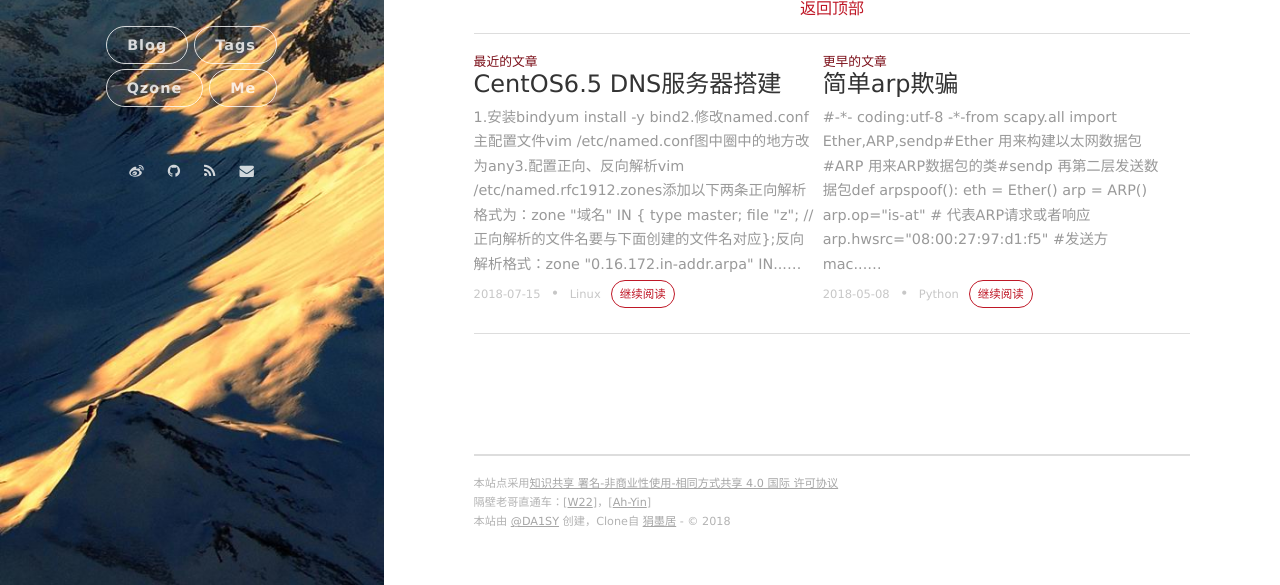
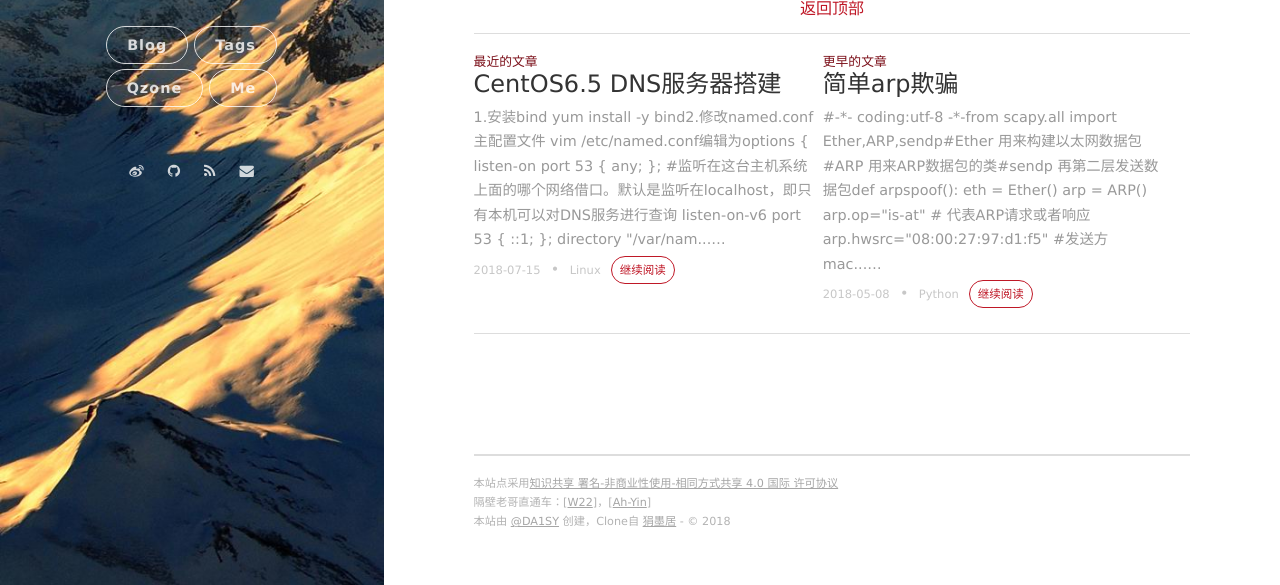
Before and after one commit to linusboyle/linusboyle.cn, a Jekyll site: the page built from _posts/2018-07-08-GGWKM.md, in a window 1280 px wide and 1304 px high. Shown: the part 719-1304 px from the top of the window. Built offline with Jekyll 4.4.1, drawn with Linux system fonts in a browser that asks for light colours; nearby versions of some CDN libraries.

Commit message:
Update 2018-07-15-BINK-DNS.MD

````diff
--- a/_posts/2018-07-15-BINK-DNS.MD
+++ b/_posts/2018-07-15-BINK-DNS.MD
@@ -11,39 +11,62 @@
 
 --------
 
-```shell
-yum install -y bind
-```
+
+>yum install -y bind
+
 
 2.修改`named.conf`主配置文件
 ---------------------
 
+
+>vim /etc/named.conf
+
+
+编辑为
 ```shell
-vim /etc/named.conf
+options {
+        listen-on port 53 { any; };       #监听在这台主机系统上面的哪个网络借口。默认是监听在localhost，即只有本机可以对DNS服务进行查询
+        listen-on-v6 port 53 { ::1; };
+        directory       "/var/named";
+        dump-file       "/var/named/data/cache_dump.db";
+        statistics-file "/var/named/data/named_stats.txt";
+        memstatistics-file "/var/named/data/named_mem_stats.txt";
+        allow-query     { any; };       #针对客户端的设置，表示到底谁可以对我的DNS服务提出查询请，原文为localhost，改为any
+        recursion yes;
+
+        dnssec-enable yes;
+        dnssec-validation yes;
+        dnssec-lookaside auto;
+
+        /* Path to ISC DLV key */
+        bindkeys-file "/etc/named.iscdlv.key";
+
+        managed-keys-directory "/var/named/dynamic";
+};
+...
+
 ```
 
-图中圈中的地方改为any
-![修改后的结果](https://img-blog.csdn.net/20180715165153294?watermark/2/text/aHR0cHM6Ly9ibG9nLmNzZG4ubmV0L2RhMXN5ZGExc3k=/font/5a6L5L2T/fontsize/400/fill/I0JBQkFCMA==/dissolve/70)
 
 3.配置正向、反向解析
 -----------
 
-```shell
-vim /etc/named.rfc1912.zones
-```
+
+>vim /etc/named.rfc1912.zones
+
 添加以下两条
 ![这里写图片描述](https://img-blog.csdn.net/20180715165647111?watermark/2/text/aHR0cHM6Ly9ibG9nLmNzZG4ubmV0L2RhMXN5ZGExc3k=/font/5a6L5L2T/fontsize/400/fill/I0JBQkFCMA==/dissolve/70)
 正向解析格式为：
 
 ```
-zone "域名" IN {
+zone "da1sy.com" IN {
         type master;
         file "z";    //正向解析的文件名要与下面创建的文件名对应
 };
 ```
 反向解析格式：
 ```
-zone "0.16.172.in-addr.arpa" IN {  //前面为服务器IP地址的反写后面加上".in-addr.arpa"
+zone "150.169.192.in-addr.arpa" IN {  //前面为服务器IP地址的反写后面加上".in-addr.arpa"
         type master;
         file "f";    //反向解析的文件名要与下面创建的文件名对应
 };
@@ -52,10 +75,11 @@
 4.创建解析文件
 --------
 
-在`/var/named/`下创建文件  **z**
+>在`/var/named/`下创建文件  **z**
+
 编辑文件为
 
-```
+```shell
 $TTL 1D
 @       IN SOA  @ rname.invalid. (
                                         0       ; serial
@@ -63,15 +87,14 @@
                                         1H      ; retry
                                         1W      ; expire
                                         3H )    ; minimum
-        NS      @
-        A       172.16.0.100
-www     A       172.16.0.100
+@               IN      NS      www.da1sy.com.
+www.da1sy.com.  IN      A       192.168.150.11
+```
+>再创建文件**f**
 
-```
-再创建文件**f**
 编辑为
 
-```
+```shell
 $TTL 1D
 @       IN SOA  @ rname.invalid. (
                                         0       ; serial
@@ -79,20 +102,24 @@
                                         1H      ; retry
                                         1W      ; expire
                                         3H )    ; minimum
-        NS      @
-        A       172.16.0.100
-100     PTR     www.da1sy.com.
-
-
+@       NS      www.da1sy.com.
+11      PTR     www.da1sy.com.
 ```
 
 5.更改主机地址和名称
 -----------
 
+
+>vim /etc/resolv.conf
+
+
+```shell
+# Generated by NetworkManager
+domain da1sy.com
+search localdomain
+nameserver 192.168.150.11
+
 ```
-vim /etc/resolv.conf
-```
-![这里写图片描述](https://img-blog.csdn.net/20180715194330723?watermark/2/text/aHR0cHM6Ly9ibG9nLmNzZG4ubmV0L2RhMXN5ZGExc3k=/font/5a6L5L2T/fontsize/400/fill/I0JBQkFCMA==/dissolve/70)
 
 最后nslookup一下，域名和IP都没问题，大功告成 ^.^
 ![这里写图片描述](https://img-blog.csdn.net/20180715200206157?watermark/2/text/aHR0cHM6Ly9ibG9nLmNzZG4ubmV0L2RhMXN5ZGExc3k=/font/5a6L5L2T/fontsize/400/fill/I0JBQkFCMA==/dissolve/70)
````
